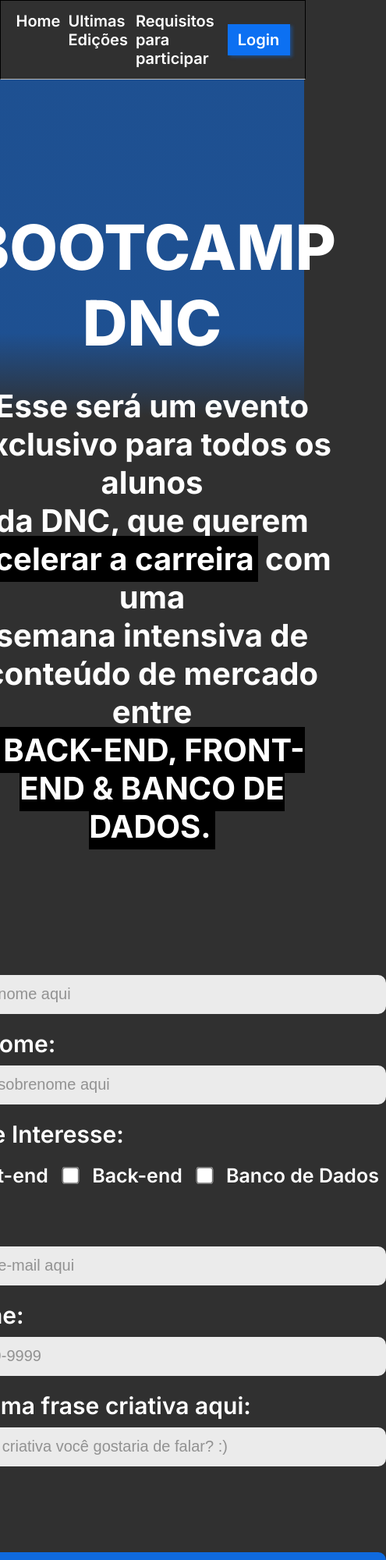
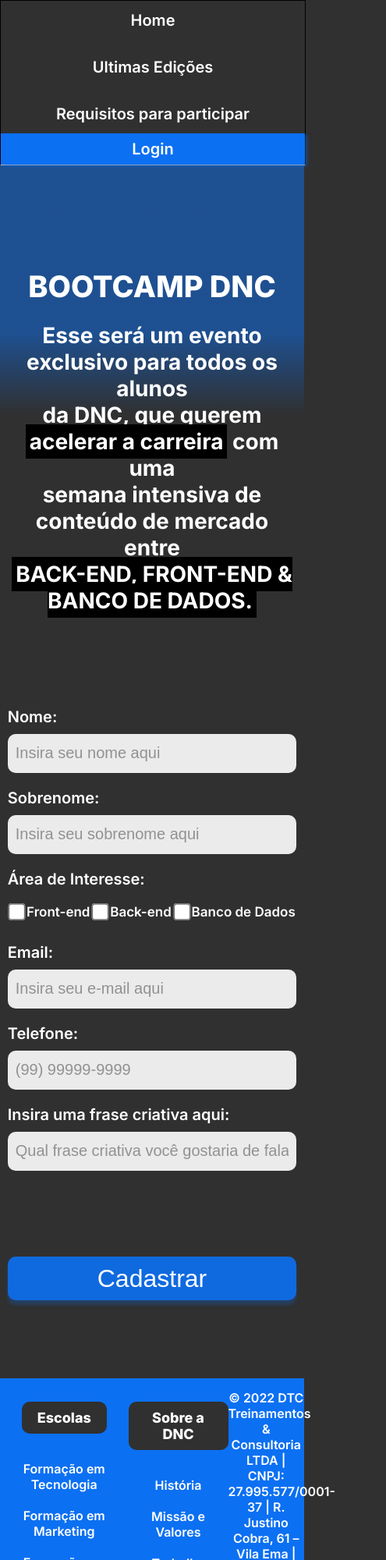
Before and after one commit to Edmilson2606/bootcamp-dnc, a plain HTML site: page index.html in a window 390 px wide. Shown: the top 2000 px of the page at 78% size, 495 px wide, since content can reach past the window. Drawn offline with Linux system fonts and the light colour scheme.

Commit message:
Adicionando media query para mobile

```diff
--- a/estilo.css
+++ b/estilo.css
@@ -32,7 +32,7 @@
             display: flex;
             width: 50%;
             justify-content: space-around;
-            /* align-items: center; */
+            align-items: center;
             margin-left: 5%;
             gap: 10px;
         }
@@ -157,3 +157,141 @@
             box-shadow: 0px 6px 4px rgba(12, 112, 242, 0.25);
             cursor: pointer;
         }
+
+        /* Footer */
+
+        footer{
+            width: 100%;
+            background-color: var(--azul-dnc);
+        }
+
+        footer .linha1{
+            display: flex;
+            justify-content: space-around;
+            align-items: center;
+        }
+
+        footer ul{
+            list-style: none;
+            margin: 0px;
+            padding: 0px;
+        }
+
+        footer nav{
+            display: flex;
+            flex-direction: column;
+            align-items: center;
+            height: 330px;
+        }
+
+        footer h5{
+            text-align: center;
+            color: white;
+            font-weight: 800;
+            font-size: 18px;
+            font-family: var(--fonte-padrao);
+            background-color: var(--preto-dnc);
+            border-radius: 10px;
+            padding: 10px 20px;
+            margin-bottom: 15px;
+        }
+
+        footer ul li{
+            text-align: center;
+            font-weight: 600;
+            /* font-size: 20px; */
+            font-family: var(--fonte-padrao);
+            margin: 20px 20px;
+        }
+
+        footer ul li a{
+            color: white;
+            text-decoration: none;
+        }
+
+        footer ul li a:hover{
+            color: var(--cinza-hover);
+        }
+
+        footer .endereco{
+            font-weight: 600;
+            /* font-size: 20px; */
+            font-family: var(--fonte-padrao);
+            color: white;
+            text-align: center;
+            width: 25%;
+        }
+
+        footer .linha2{
+            height: 35px;
+            display: flex;
+            justify-content:center;
+            margin: 0px;
+            padding-bottom: 10px;
+
+        }
+
+        footer .linha2 a{
+            font-family: var(--fonte-padrao);
+            font-size: 18px;
+            font-weight: 600;
+            color: white;
+            text-decoration: none;
+
+            padding: 5px;
+        }
+
+        footer .linha2 a:first-child{
+            border-right: 3px solid white;
+        }
+
+        footer .linha2 a:hover{
+            color: var(--cinza-hover);
+        }
+
+
+    /* Responsivo */
+    @media only screen and (max-width: 600px) {
+
+        /* Menu */
+        #principal{
+            flex-direction: column;
+            height: auto;
+        }
+
+        #menu{
+            flex-direction: column;
+            width: 100%;
+            margin: 0px;
+        }
+
+        #menu a{
+            display: flex;
+            align-items: center;
+            height: 50px;
+        }
+
+        #principal button{
+            width: 100%;
+            margin: 0px;
+        }
+
+        /* Section */
+        section h1{
+            font-size: 38px;
+        }
+
+        section h2{
+            font-size: 28px;
+            padding: 0px 15px;
+        }
+
+        form{
+            width: 95%;
+            font-size: 20px;
+        }
+
+        .checkbox-itens label{
+            font-size: 17px;
+        }
+    }
--- a/index.html
+++ b/index.html
@@ -1,5 +1,5 @@
 <!DOCTYPE html>
-<html lang="pt-br">
+<html lang="pt-BR">
 <head>
     <meta charset="UTF-8">
     <meta name="viewport" content="width=device-width, initial-scale=1.0">
@@ -68,5 +68,36 @@
             <input type="submit" value="Cadastrar">
         </form>
     </section>
+
+    <footer>
+        <div class="linha1">
+            <nav>
+                <h5>Escolas</h5>
+                <ul>
+                    <li><a href="">Formação em Tecnologia</a></li>
+                    <li><a href="">Formação em Marketing</a></li>
+                    <li><a href="">Formação em Dados</a></li>
+                    <li><a href="">Formação em Projetos</a></li>
+                    <li><a href="">Formação em Produtos</a></li>
+                </ul>
+            </nav>
+            <nav>
+                <h5>Sobre a DNC</h5>
+                <ul>
+                    <li><a href="">História</a></li>
+                    <li><a href="">Missão e Valores</a></li>
+                    <li><a href="">Trabalhe Conosco</a></li>
+                    <li><a href="">Conteúdo Gratuito</a></li>
+                </ul>
+            </nav>
+            <div class="endereco">
+                © 2022 DTC Treinamentos & Consultoria LTDA | CNPJ: 27.995.577/0001-37 | R. Justino Cobra, 61 – Vila Ema | São José dos Campos – SP | CEP 12243-030
+            </div>
+        </div>
+        <div class="linha2">
+            <a href="">Termos de Uso</a>
+            <a href="">Política de Privacidade</a>
+        </div>
+    </footer>
 </body>
 </html>
```
